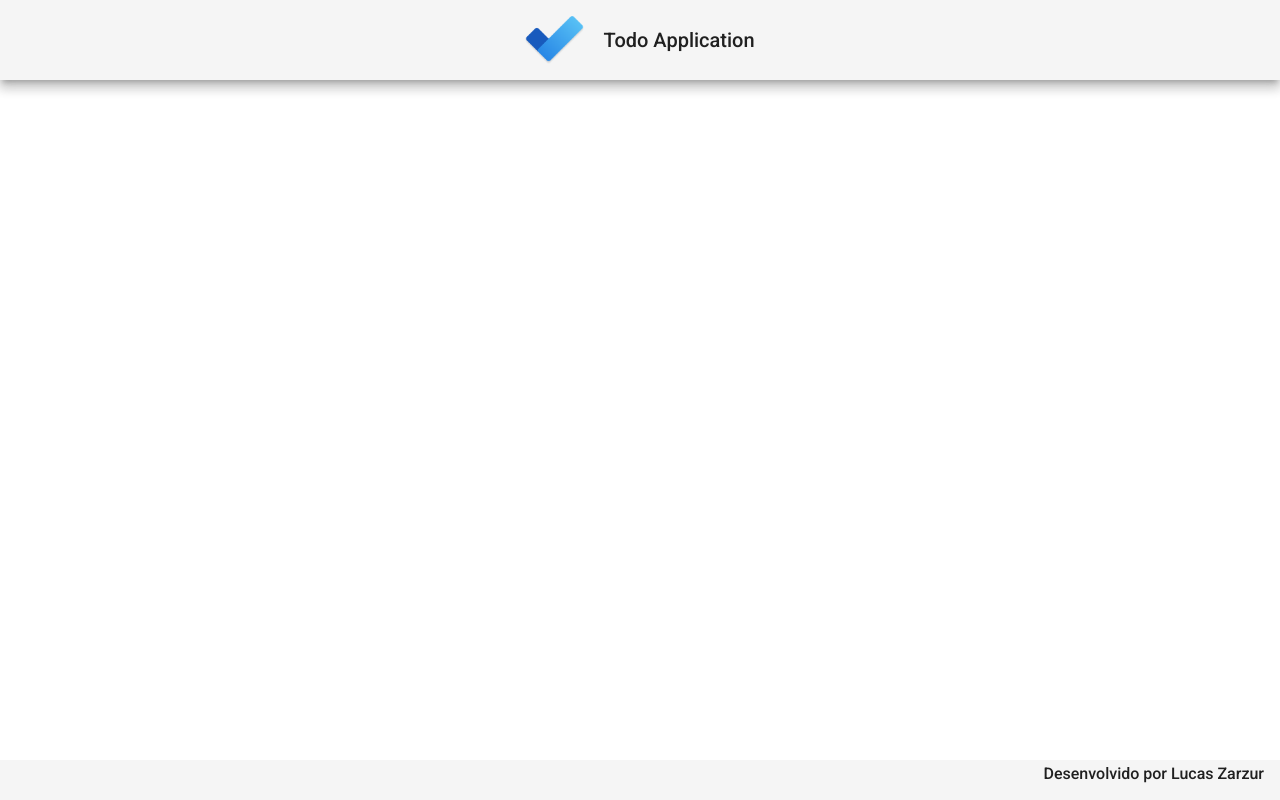
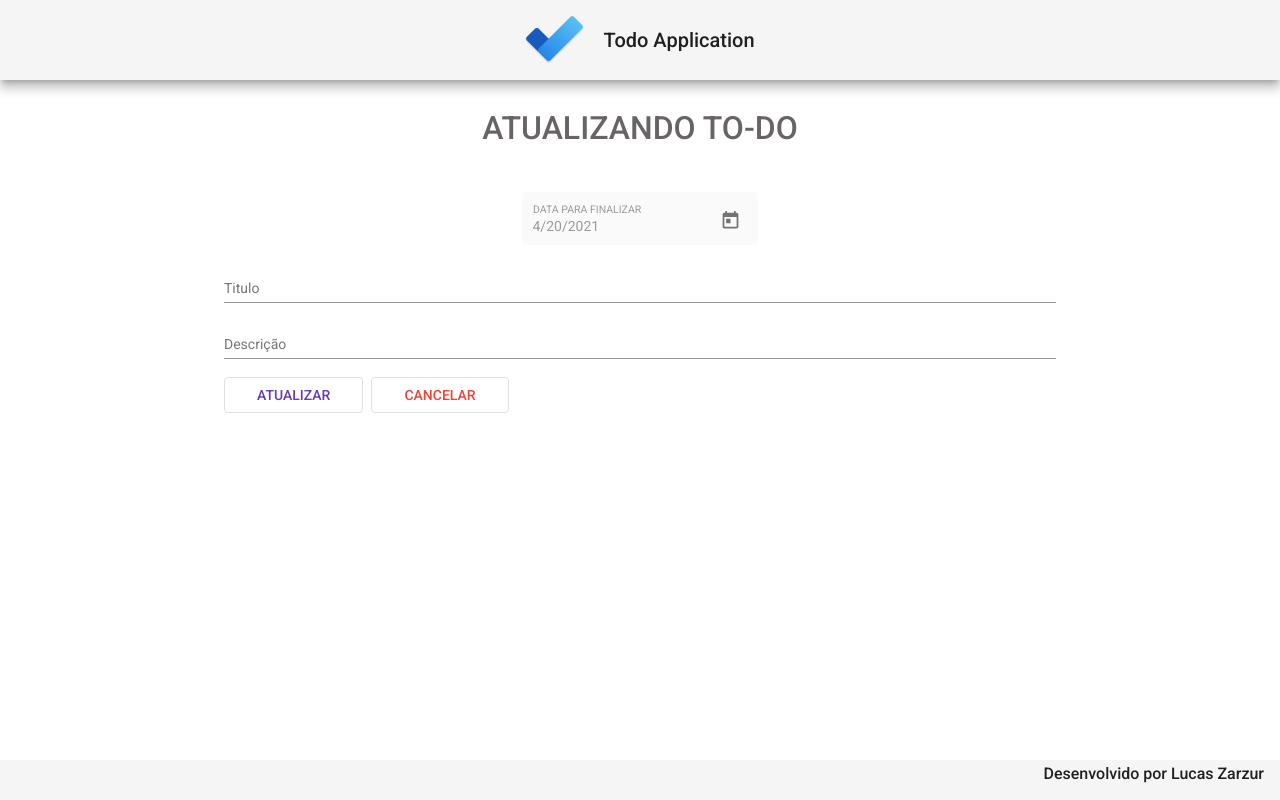
Before and after one commit to lucaszarzur/todo-app, an Angular app in the folder src/main/front/todo/: page /update/1 in a window 1280 px wide. Before the commit this address led to /. Built offline with nearby package versions, Linux system fonts and the light colour scheme; no server answers.

Commit message:
Front-end - Updating todo

```diff
--- a/src/main/front/todo/src/app/app-routing.module.ts
+++ b/src/main/front/todo/src/app/app-routing.module.ts
@@ -1,3 +1,4 @@
+import { UpdateComponent } from './components/update/update.component';
 import { CreateComponent } from './components/create/create.component';
 import { FinishedComponent } from './components/finished/finished.component';
 import { ReadAllComponent } from './components/read-all/read-all.component';
@@ -16,6 +17,10 @@
   {
     path: 'create',
     component: CreateComponent
+  },
+  {
+    path: 'update/:id',
+    component: UpdateComponent
   }
 ];
 
--- a/src/main/front/todo/src/app/app.module.ts
+++ b/src/main/front/todo/src/app/app.module.ts
@@ -20,6 +20,7 @@
 import {MatInputModule} from '@angular/material/input';
 import {MatDatepickerModule} from '@angular/material/datepicker';
 import { MatNativeDateModule } from '@angular/material/core';
+import { UpdateComponent } from './components/update/update.component';
 
 @NgModule({
     declarations: [
@@ -28,7 +29,8 @@
         FooterComponent,
         ReadAllComponent,
         FinishedComponent,
-        CreateComponent
+        CreateComponent,
+        UpdateComponent
     ],
     imports: [
         BrowserModule,
--- a/src/main/front/todo/src/app/components/read-all/read-all.component.html
+++ b/src/main/front/todo/src/app/components/read-all/read-all.component.html
@@ -19,7 +19,7 @@
                     <mat-icon>done</mat-icon>
                 </button>
 
-                <button mat-mini-fab color="accent">
+                <button routerLink="update/{{item.id}}" mat-mini-fab color="accent">
                     <mat-icon>edit</mat-icon>
                 </button>
 
--- /dev/null
+++ b/src/main/front/todo/src/app/components/update/update.component.css
@@ -0,0 +1,31 @@
+form {
+    width: 65%;
+    margin: 2rem auto 0 auto;
+    text-align: center;
+}
+
+.dateToFinish {
+    text-align: start;
+}
+
+h1 {
+    font-size: 2rem;
+    font-weight: 500;
+    margin-bottom: 3rem;
+    color: rgb(104, 100, 100)
+}
+
+.form {
+    width: 100%;
+}
+
+.buttons {
+    width: 100%;
+    text-align: start;
+}
+
+button {
+    margin-right: .5rem;
+    padding-right: 2rem;
+    padding-left: 2rem;
+}
--- /dev/null
+++ b/src/main/front/todo/src/app/components/update/update.component.html
@@ -0,0 +1,28 @@
+<form>
+    <h1>ATUALIZANDO TO-DO</h1>
+
+    <mat-form-field class="dateToFinish" appearance="fill">
+        <mat-label>DATA PARA FINALIZAR</mat-label>
+        <input [(ngModel)]="todo.dateToFinish" name="todo.dateToFinish" matInput [matDatepicker]="dp3" disabled>
+        <!-- <input matInput [matDatepicker]="dp3" [formControl]="date"> -->
+        <mat-datepicker-toggle matSuffix [for]="dp3"></mat-datepicker-toggle>
+        <mat-datepicker #dp3 disabled="false"></mat-datepicker>
+      </mat-form-field>
+
+      <div class="forms">
+        <mat-form-field class="form">
+            <mat-label>Titulo</mat-label>
+            <input [(ngModel)]="todo.title" name="todo.title" matInput placeholder="Ex. Estudar Spring">
+          </mat-form-field>
+
+          <mat-form-field class="form">
+            <mat-label>Descrição</mat-label>
+            <input [(ngModel)]="todo.description" name="todo.description" matInput placeholder="Ex. Estudar Spring Boot 2">
+          </mat-form-field>
+      </div>
+
+      <div class="buttons">
+        <button (click)="update()" mat-stroked-button color="primary">ATUALIZAR</button>
+        <button (click)="cancel()" mat-stroked-button color="warn">CANCELAR</button>
+      </div>
+</form>
--- /dev/null
+++ b/src/main/front/todo/src/app/components/update/update.component.ts
@@ -0,0 +1,59 @@
+import { Component, OnInit } from '@angular/core';
+import { Todo } from 'src/app/models/todo';
+import { TodoService } from 'src/app/services/todo.service';
+import { Router, ActivatedRoute } from '@angular/router';
+
+@Component({
+  selector: 'app-update',
+  templateUrl: './update.component.html',
+  styleUrls: ['./update.component.css']
+})
+export class UpdateComponent implements OnInit {
+
+  todo: Todo = {
+    title: '',
+    description: '',
+    dateToFinish: new Date(),
+    finished: false
+  }
+
+  constructor(private service: TodoService, private router: Router, private route: ActivatedRoute) { }
+
+  ngOnInit(): void {
+    this.todo.id = this.route.snapshot.paramMap.get("id")!;
+    this.findById();
+  }
+
+  findById(): void {
+    this.service.findById(this.todo.id).subscribe((response) => {
+      this.todo = response;
+      this.formatDateToUpdate();
+    })
+  }
+
+  update(): void {
+    this.formatDate();
+    this.service.update(this.todo).subscribe((response) => {
+      this.service.message("Informações atualizadas com sucesso!");
+      this.router.navigate(['']);
+    }, error => {
+      this.service.message("Falha ao atualizar To-do!");
+      this.router.navigate(['']);
+    })
+  }
+
+  cancel(): void {
+    this.router.navigate([''])
+  }
+
+  formatDate(): void {
+    let date = new Date(this.todo.dateToFinish);
+    this.todo.dateToFinish = `${date.getDate()}/${date.getMonth() + 1}/${date.getFullYear()}`
+  }
+
+  formatDateToUpdate(): void {
+    let date = new Date(this.todo.dateToFinish.split('/').reverse().join('-'))
+    this.todo.dateToFinish = new Date(`${date.getMonth() + 1}/${date.getDate() + 1}/${date.getFullYear()}`)
+  }
+
+}
--- a/src/main/front/todo/src/app/services/todo.service.ts
+++ b/src/main/front/todo/src/app/services/todo.service.ts
@@ -16,6 +16,11 @@
 
   findAll(): Observable<Todo[]> {
     return this.http.get<Todo[]>(this.baseUrl);
+  }
+
+  findById(id: any): Observable<Todo> {
+    const url = `${this.baseUrl}/${id}`
+    return this.http.get<Todo>(url);
   }
 
   create(todo: Todo): Observable<Todo> {
```
